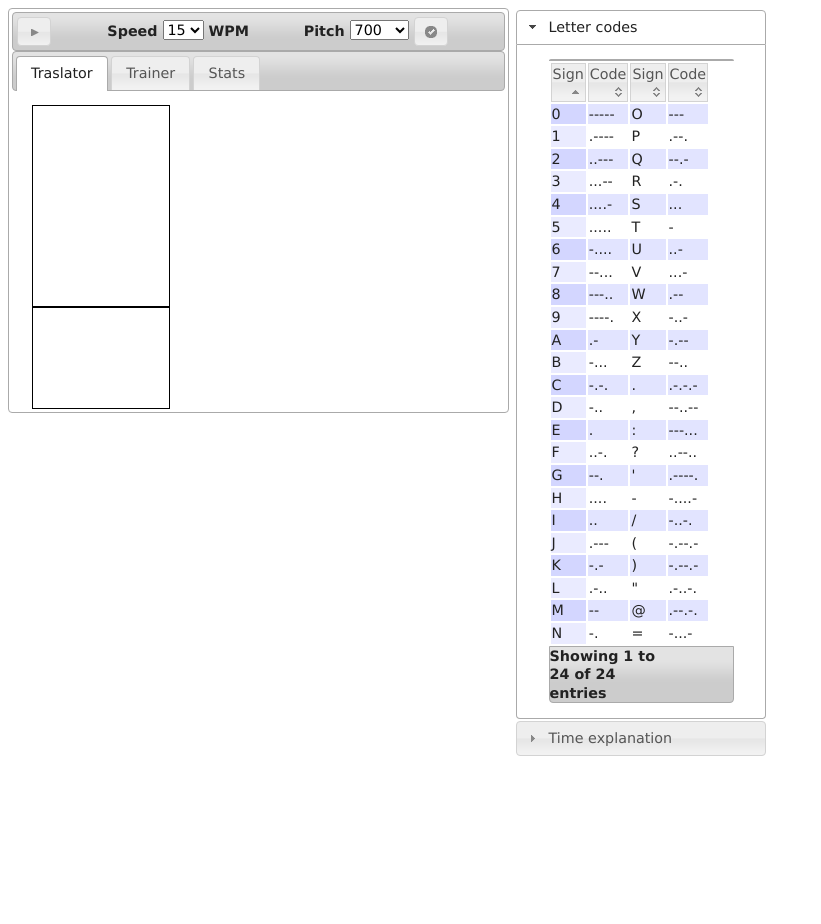
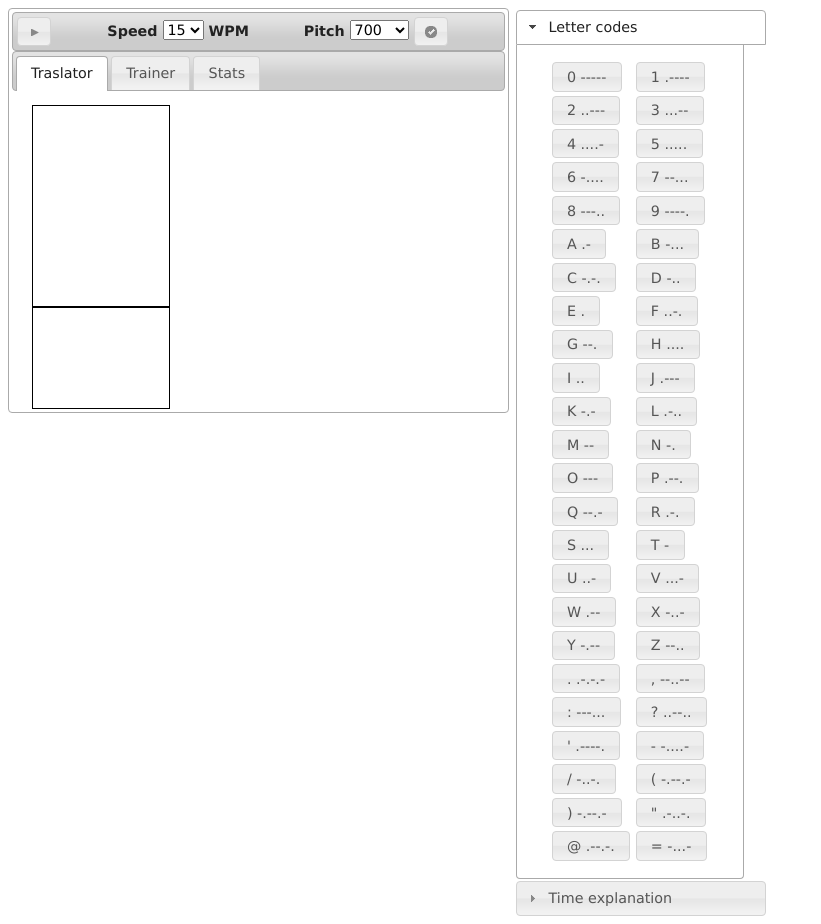
Before and after one commit to uztnus/uztnus.github.com, a plain HTML site: page morsejs/index.html in a window 1280 px wide. Shown: the whole page, without its empty margins (0-821 px from the left). Before the commit the page ends 800 px from the top, so only its background shows below. Drawn offline with Linux system fonts and the light colour scheme.

Commit message:
removed data table - exchange to table with spans

```diff
--- a/morsejs/index.html
+++ b/morsejs/index.html
@@ -27,8 +27,7 @@
 		style='display: inline-block; width: 60%; height: 100%;'>
 		<div id="mt-tabs"
 			style="display: inline-block; overflow: auto; width: 65%">
-			<div id="toolbar" class="ui-widget-header ui-corner-all"
-				style="width: 98%">
+			<div id="toolbar" class="ui-widget-header ui-corner-all" style="width: 98%">
 				<button id="play">play</button>
 				<span> &nbsp;&nbsp;&nbsp;&nbsp;&nbsp;&nbsp;&nbsp;&nbsp;&nbsp;
 				</span> Speed <select id="wpm">
@@ -172,6 +171,7 @@ Morse output
 			style='display: inline-block; float: right; width: 33%; height: 100%;'>
 			<h3>Letter codes</h3>
 			<table id=mt-codes>
+			<tbody></tbody>
 			</table>
 			<h3>Time explanation</h3>
 			<div id='mt-time' style="width: 100%; ">
--- a/morsejs/js/gui.js
+++ b/morsejs/js/gui.js
@@ -88,7 +88,7 @@ $(function() {
 	$('#playData').bind('input propertychange',function() {
 		$('#translated').text(g_translator.translateText($('#playData').text()));
 	});
-
+	$( "#mt-right" ).accordion({collapsible: true});
 });
 
 
@@ -96,32 +96,20 @@ function populateDictionaryTable(dict){
 	k=Object.keys(dict);
 	half=k.length/2;
 	data=[];
-	for(var i=0;i<half;i++){
-		data.push([k[i],dict[k[i]],k[i+half],dict[k[i+half]]]);
+
+	m=$('#mt-codes>tbody');
+	for(var i=0;i<k.length;i=i+2){
+		m.append('<tr><td><span class="mt-codes-butt">'+k[i]+' '+dict[k[i]]+'</span></td>'+
+				'<td><span class="mt-codes-butt">'+k[i+1]+' '+dict[k[i+1]]+'</td></tr>');
 	}
-
-
-	$('#mt-codes').dataTable({
-		"bPaginate": false,
-		"bLengthChange": false,
-		"bFilter": false,
-		"bSort": true,
-		"bInfo": true,
-		"bAutoWidth": true,
-		"bJQueryUI": true,
-		"aoColumns":[  { "sTitle": "Sign" }, { "sTitle": "Code" },{ "sTitle": "Sign" }, { "sTitle": "Code" }],
-		"aaData":data
-	});
-	$('#mt-codes>tbody>tr>td').click(function(e){
-		t=e.currentTarget.innerText;
+	$('.mt-codes-butt').button().click(function(e){
+		t=e.currentTarget.innerText.split(' ')[1];
 		toPlay=t;
 		if(!g_morseAudio.validate(t)){
 			toPlay=g_translator.translateText(t);
 		}
 		g_morseAudio.play(toPlay);
 	});
-
-	$( "#mt-right" ).accordion();
 
 };
 
```
